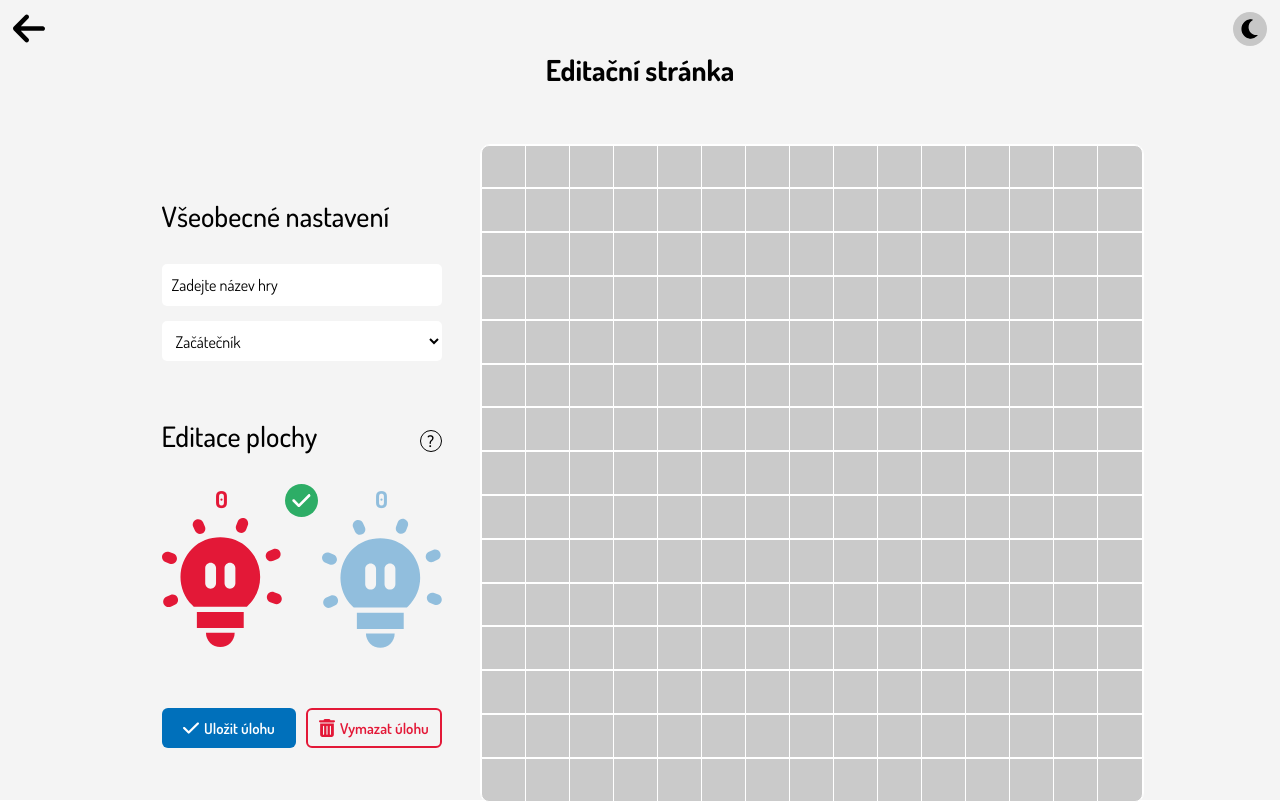
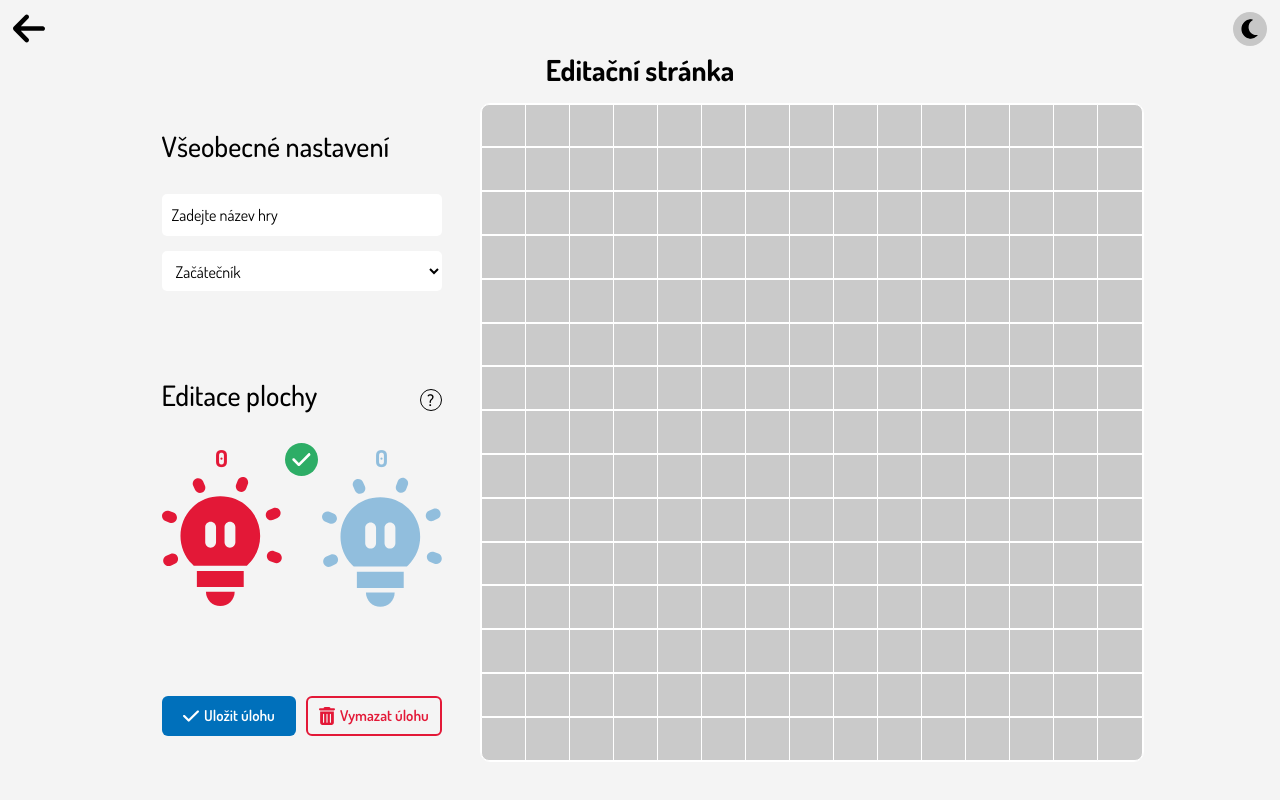
Before and after one commit to Ytovon/TDA-2025-primitive, a React (Create React App) app in the folder client/: page /EditorPage in a window 1280 px wide. Built offline with nearby package versions, Linux system fonts and the light colour scheme; no server answers.

Commit message:
idk, maybe styllish

```diff
--- a/client/src/Pages/EditorPage/EditorPage.module.css
+++ b/client/src/Pages/EditorPage/EditorPage.module.css
@@ -193,3 +193,17 @@ input::placeholder {
     margin: 10px auto;
   }
 }
+
+@media screen and (max-height: 800px) {
+  .editorPageTitle {
+    margin-bottom: 10px;
+  }
+
+  .editWrapper {
+    margin-block: 15px 10px;
+  }
+
+  .leftSide {
+    justify-content: space-between;
+  }
+}
```
